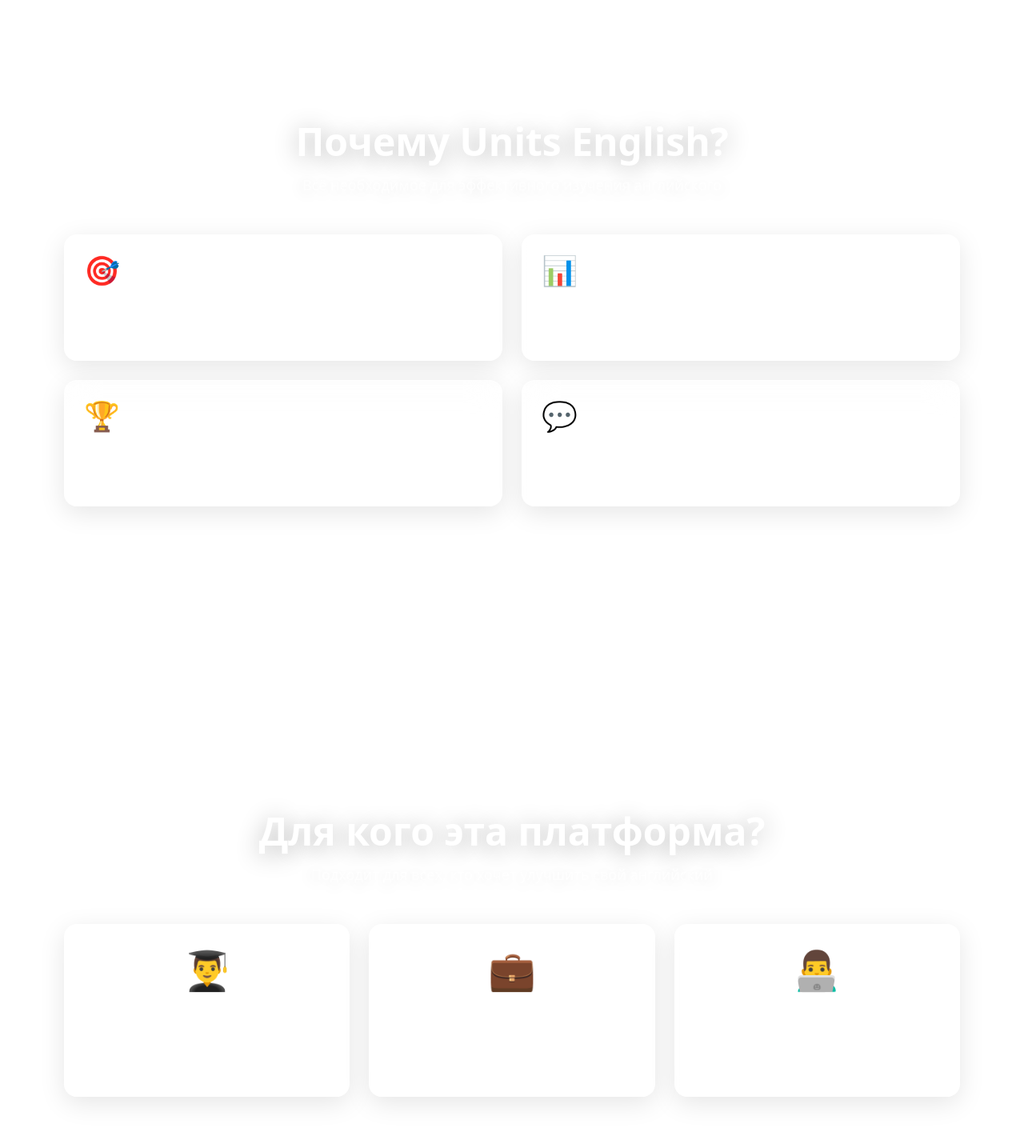
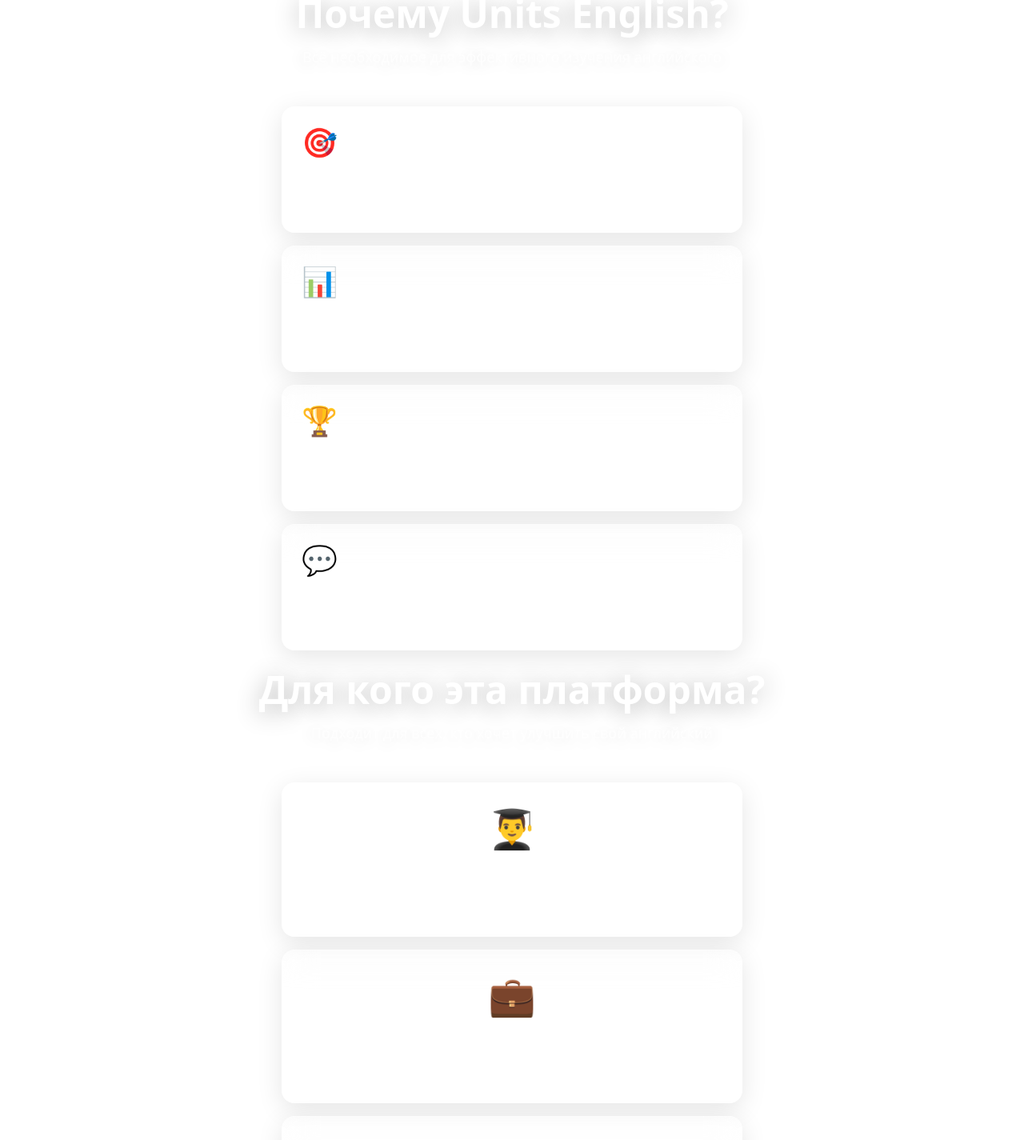
Before and after one commit to vrecdsxcdv/units-english, a Next.js app: page / in a window 1280 px wide. Shown: the part 875-2300 px from the top of the page at 80% size. Built offline with nearby package versions, Linux system fonts and the light colour scheme; no server answers.

Commit message:
Make feature blocks always vertical

```diff
--- a/src/app/page.tsx
+++ b/src/app/page.tsx
@@ -120,7 +120,7 @@
             </p>
           </div>
 
-          <div className="grid md:grid-cols-2 gap-6">
+          <div className="flex flex-col gap-4 max-w-xl mx-auto">
             {[
               { icon: "🎯", title: "Целевое обучение", desc: "Материалы подобраны под ваш уровень и цели" },
               { icon: "📊", title: "Отслеживание прогресса", desc: "Видьте свои достижения и слабые места" },
@@ -173,7 +173,7 @@
             </p>
           </div>
 
-          <div className="grid md:grid-cols-3 gap-6">
+          <div className="flex flex-col gap-4 max-w-xl mx-auto">
             {[
               { icon: "👨‍🎓", title: "Студенты", desc: "Подготовка к экзаменам и академическому английскому" },
               { icon: "💼", title: "Профессионалы", desc: "Деловой английский для карьерного роста" },
```
